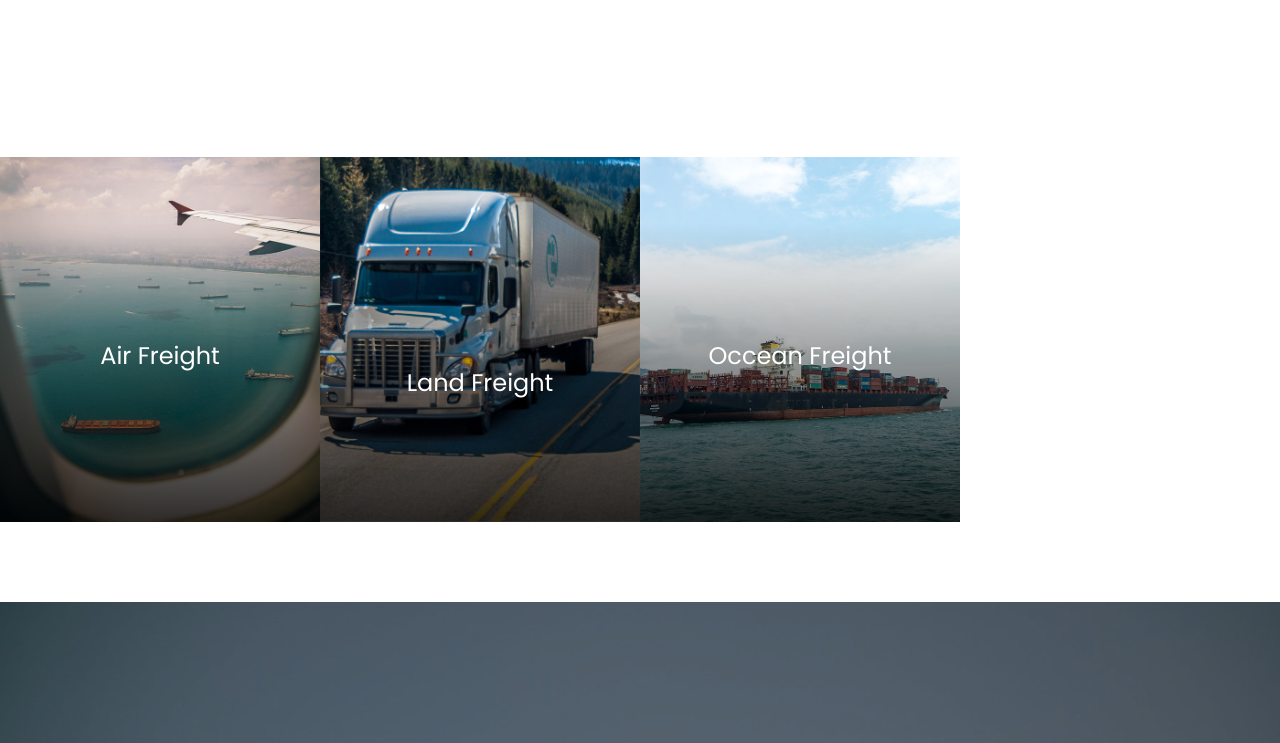
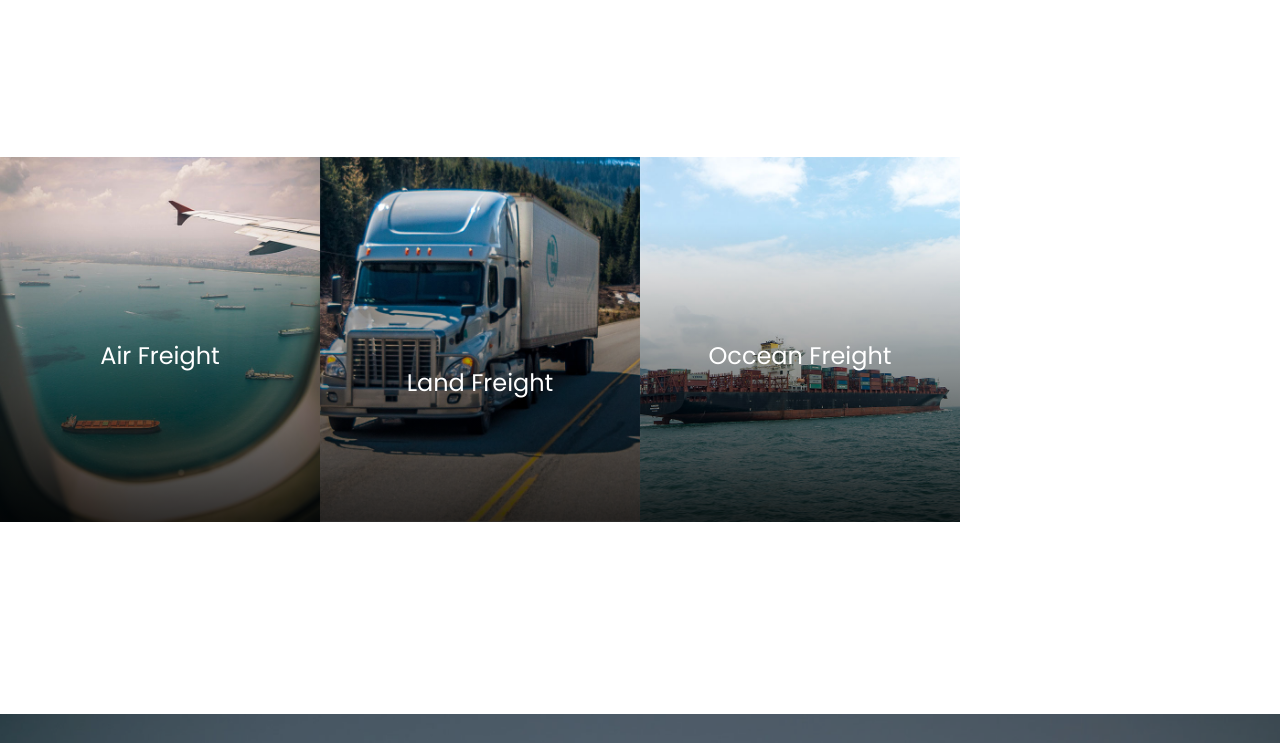
Before and after one commit to MHareb123/logistic-company2, a plain HTML site: page index.html in a window 1280 px wide. Shown: the part 1457-2200 px from the top of the page. Drawn offline with Linux system fonts and the light colour scheme; files whose address does not match are found by name; a web font is replaced by a local one.

Commit message:
Add files via upload

```diff
--- a/index.html
+++ b/index.html
@@ -178,7 +178,7 @@
   </div>
 
 
-  <div class="site-section block-13">
+  <div class="site-section block-13" style="padding-bottom: 15%;">
     <!-- <div class="container"></div> -->
 
 
```
